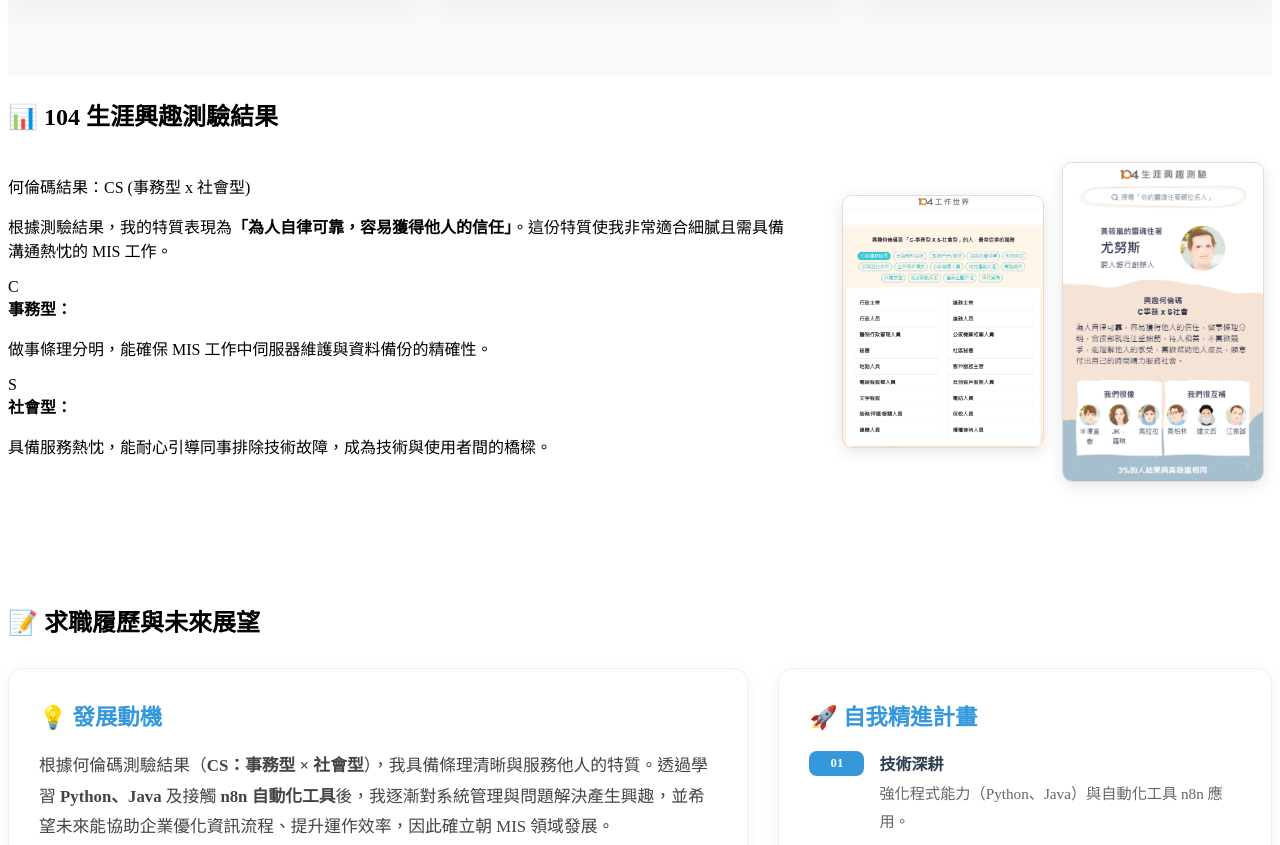
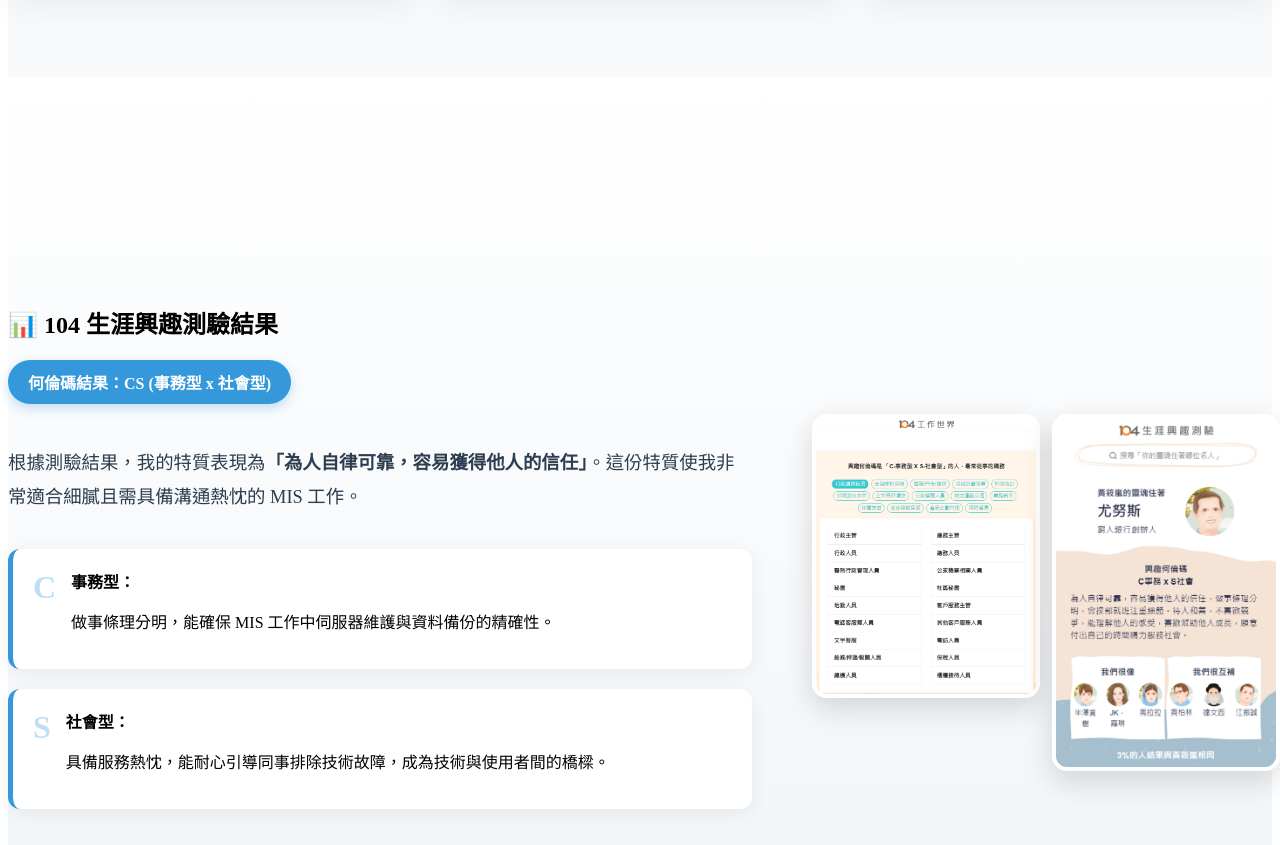
Before and after one commit to xiaolan709/Personal-web-page, a plain HTML site: page index.html in a window 1280 px wide. Shown: the part 1506-2351 px from the top of the page. Drawn offline with Linux system fonts and the light colour scheme.

Commit message:
Add files via upload

```diff
--- a/style.css
+++ b/style.css
@@ -178,54 +178,106 @@
     }
 }
 
-/* --- 測驗結果區塊並排樣式 --- */
+/* --- 測驗結果區塊：獨立頁面感優化 --- */
+
+#test {
+    background: linear-gradient(to bottom, #ffffff, #f0f4f8);
+    padding: 120px 0; /* 增加上下內距，讓它佔據更多空間 */
+    min-height: 90vh; /* 確保區塊高度接近一整個螢幕 */
+    display: flex;
+    align-items: center;
+}
 
 .test-flex-container {
     display: flex;
-    align-items: center; /* 垂直居中對齊：文字與圖片群 */
-    gap: 40px;           /* 文字與圖片群之間的間距 */
-    margin-top: 30px;
+    align-items: center; /* 讓左邊文字與右邊圖片垂直居中對齊 */
+    gap: 60px;
+    width: 100%;
 }
 
 .test-text {
-    flex: 1; /* 文字佔據剩餘空間 */
+    flex: 1.2; /* 讓文字區塊稍微寬一點點 */
 }
 
-/* 🌟 核心：兩張圖片的容器 🌟 */
+.holland-code-badge {
+    background-color: #3498db;
+    color: white;
+    padding: 10px 20px;
+    border-radius: 50px;
+    font-weight: bold;
+    display: inline-block;
+    margin-bottom: 25px;
+    box-shadow: 0 4px 12px rgba(52, 152, 219, 0.3);
+}
+
+.test-main-desc {
+    font-size: 1.15rem;
+    line-height: 1.8;
+    margin-bottom: 35px;
+    color: #2c3e50;
+}
+
+/* 小卡片設計 */
+.analysis-mini-card {
+    background: white;
+    border-radius: 12px;
+    padding: 20px;
+    display: flex;
+    gap: 15px;
+    margin-bottom: 20px;
+    box-shadow: 0 4px 20px rgba(0,0,0,0.06);
+    border-left: 5px solid #3498db;
+}
+
+.card-letter {
+    font-size: 2rem;
+    font-weight: 900;
+    color: #3498db;
+    opacity: 0.3;
+}
+
+/* 圖片組設計：確保並排且大小一致 */
 .test-images-group {
     display: flex;
-    flex: 0 0 440px;     /* 兩張圖加上間距的總寬度 (200 + 200 + 40 = 440) */
-    gap: 20px;           /* 兩張圖片之間的間距 */
-    align-items: center; /* 🌟 核心：確保 DS.png 和 CS.png 垂直方向完美對齊 🌟 */
-    justify-content: center; /* 水平居中 */
+    gap: 20px;
+    flex: 0 0 460px; /* 固定圖片區的寬度 */
 }
 
-/* 每一張圖片項目的樣式 (維持 1/2 大小) */
 .test-image-item {
-    flex: 0 0 200px;     /* 🌟 單張圖片容器寬度為 200px 🌟 */
-    max-width: 200px;
+    flex: 1;
 }
 
 .test-image-item img {
-    width: 100%;       /* 圖片填滿 200px 的容器 */
-    height: auto;      /* 保持比例，防止變形 */
-    border-radius: 10px;        /* 柔和圓角 */
-    box-shadow: 0 4px 15px rgba(0,0,0,0.1); /* 輕微柔和陰影 */
-    border: 1px solid #ddd;     /* 淡淡的邊框線 */
+    width: 100%;
+    height: auto;
+    border-radius: 15px;
+    box-shadow: 0 10px 30px rgba(0,0,0,0.15);
+    border: 4px solid white;
+    cursor: zoom-in; /* 滑鼠移上去變放大鏡 */
+    transition: transform 0.3s ease;
 }
 
-/* 📱 行動裝置適應：手機上看時自動變成垂直排列 */
-@media (max-width: 950px) {
-    .test-flex-container {
-        flex-direction: column;
-        text-align: center;
-    }
-    .test-images-group {
-        flex: 0 0 auto;
-        width: 100%;       /* 手機上寬度自動 */
-        max-width: 440px;   /* 手機上最大寬度 */
-        gap: 15px;         /* 手機上間距縮小 */
-    }
+.test-image-item img:hover {
+    transform: translateY(-10px);
+}
+
+/* 全螢幕放大效果 */
+#fullscreen-overlay {
+    display: none;
+    position: fixed;
+    top: 0; left: 0; width: 100%; height: 100%;
+    background: rgba(0,0,0,0.9);
+    z-index: 10000;
+    justify-content: center;
+    align-items: center;
+}
+#fullscreen-img { max-width: 90%; max-height: 90%; border-radius: 10px; }
+
+/* 📱 響應式：手機板自動垂直排 */
+@media (max-width: 1000px) {
+    .test-flex-container { flex-direction: column; text-align: center; }
+    .analysis-mini-card { text-align: left; }
+    .test-images-group { flex: 0 0 auto; width: 100%; }
 }
 
 /* --- 求職履歷區塊美化 --- */
```
